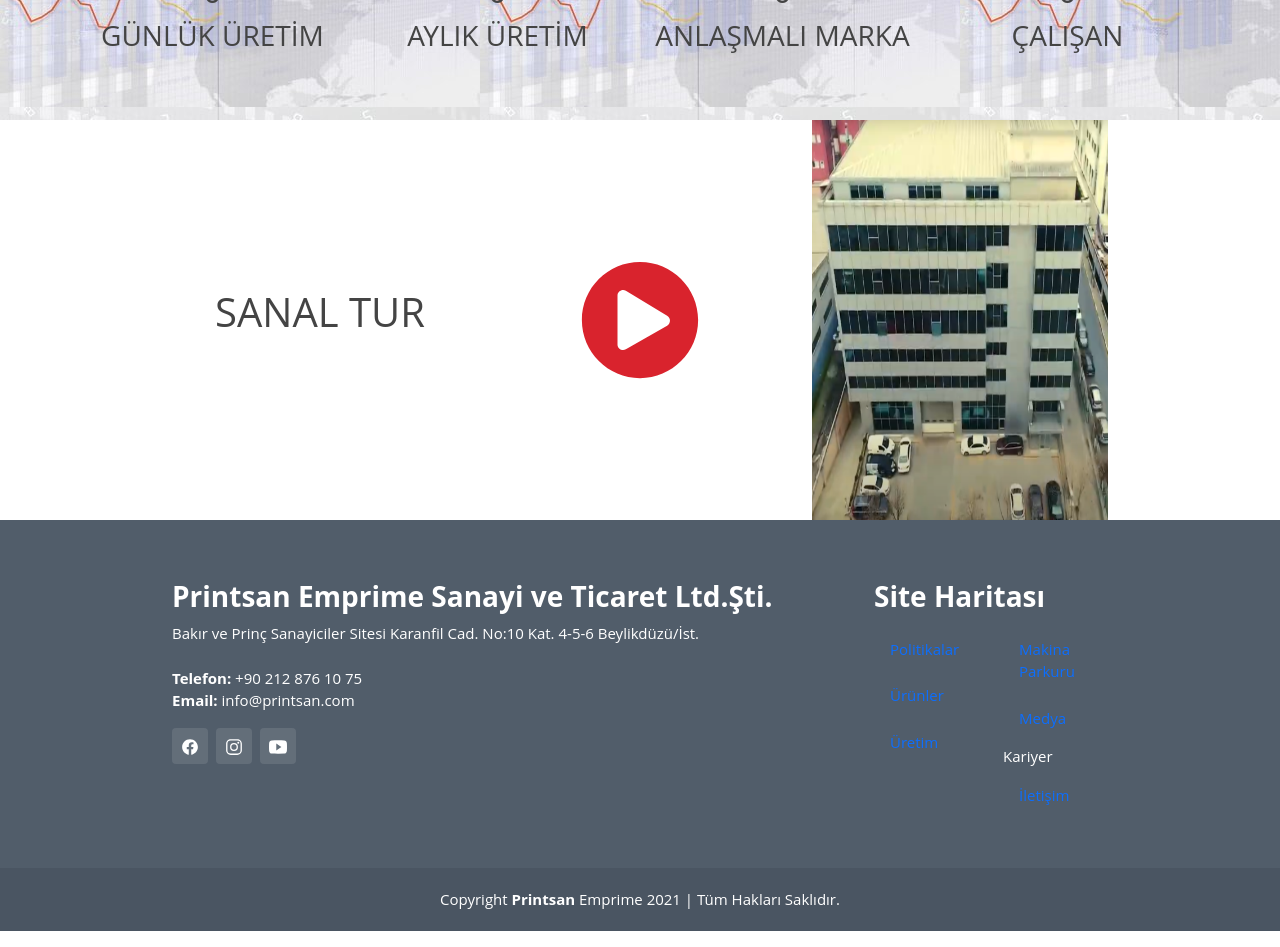
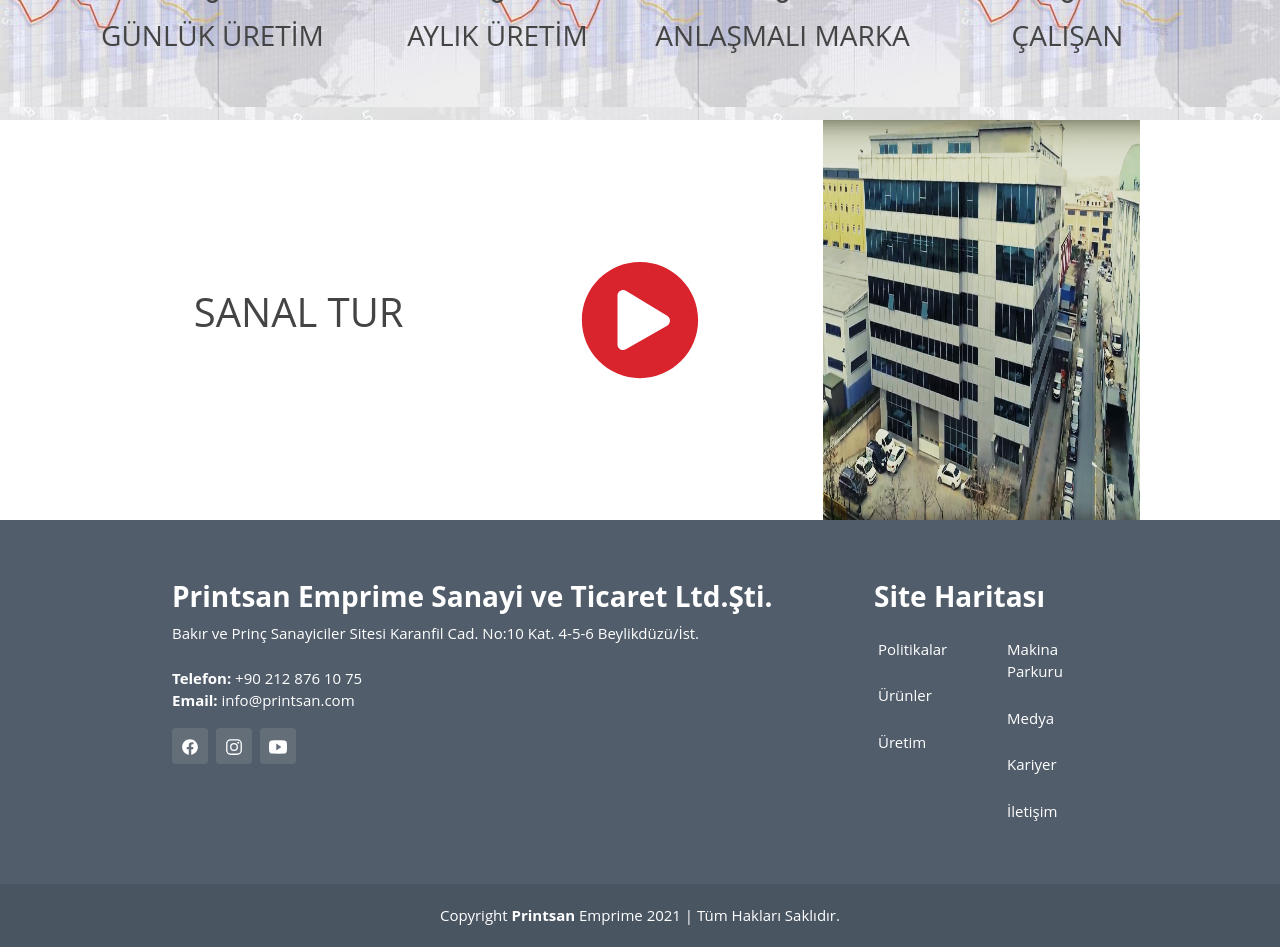
Before and after one commit to muhammetaksoy/PrintsanWebsiteFrontend, a React (Create React App) app: page / in a window 1280 px wide. Shown: the part 3120-4067 px from the top of the page. Built offline with nearby package versions, Linux system fonts and the light colour scheme; no server answers.

Commit message:
footer edit

```diff
--- a/src/Pages/Anasayfa/Components/Footer.js
+++ b/src/Pages/Anasayfa/Components/Footer.js
@@ -30,35 +30,37 @@ const Footer = () => {
                         </div>
 
                         <div className="footer-links w-25">
-                            <h3> <strong>Site Haritası</strong> </h3>
+
                             <ul className="list-unstyled">
                                 <div className="row">
-                                    <div className="col-md-6">
+                                    <h3> <strong>Site Haritası</strong> </h3>
+                                    <div className="col-md-6 p-0">
                                         <li className="my-2">
                                         </li>
                                         <li className="my-2">
-                                            <Link to="/Politikalar" className="nav-link " aria-current="page">Politikalar</Link>
+                                            <Link to="/Politikalar" className="nav-link text-white text-decoration-none " aria-current="page">Politikalar</Link>
                                         </li>
                                         <li className="my-2">
-                                            <Link to="/Urunler" className="nav-link " aria-current="page">Ürünler</Link>
+                                            <Link to="/Urunler" className="nav-link text-white text-decoration-none " aria-current="page">Ürünler</Link>
                                         </li>
                                         <li className="my-2">
-                                            <Link to="/Uretim" className="nav-link " aria-current="page">Üretim</Link>
+                                            <Link to="/Uretim" className="nav-link text-white text-decoration-none " aria-current="page">Üretim</Link>
                                         </li>
                                     </div>
-                                    <div className="col-md-6">
+                                    <div className="col-md-6 p-0">
 
                                         <li className="my-2">
-                                            <Link to="/MakinaParkuru" className="nav-link " aria-current="page">Makina Parkuru</Link>
+                                            <Link to="/MakinaParkuru" className="nav-link text-white text-decoration-none " aria-current="page">Makina Parkuru</Link>
                                         </li>
                                         <li className="my-2">
-                                            <Link to="/Medya" className="nav-link " aria-current="page">Medya</Link>
+                                            <Link to="/Medya" className="nav-link text-white text-decoration-none " aria-current="page">Medya</Link>
                                         </li>
                                         <li className="my-2">
-                                            <a className="text-white text-decoration-none" href="www.google.com.tr">Kariyer</a>
+                                            <Link to="/Kariyer" className="nav-link text-white text-decoration-none " aria-current="page">Kariyer</Link>
+
                                         </li>
                                         <li className="my-2">
-                                            <Link to="/Iletisim" className="nav-link " aria-current="page">İletişim</Link>
+                                            <Link to="/Iletisim" className="nav-link text-white text-decoration-none " aria-current="page">İletişim</Link>
                                         </li>
                                     </div>
                                 </div>
--- a/src/Pages/Anasayfa/Components/Video.js
+++ b/src/Pages/Anasayfa/Components/Video.js
@@ -9,7 +9,7 @@ export default function Video() {
     const [isOpen, setOpen] = useState(false)
     return (
 
-        <div className="container-fluid w-75">
+        <div className="container-fluid" style={{ "width": "80%" }}>
             <div className="row " >
 
 
@@ -33,7 +33,7 @@ export default function Video() {
                 </div>
                 <div className="col-lg-4 col-md-6 col-12 " >
 
-                    <img style={{ height: "400px", "width": "100%" }} alt="deneme" src={require("../../../images/bina.png").default} />
+                    <img style={{ height: "400px", "width": "100%" }} alt="deneme" src={require("../../../images/bina.jpg").default} />
                 </div>
 
 
```
Also changed, not shown: src/images/bina.jpg (added), src/images/bina.png (deleted).
